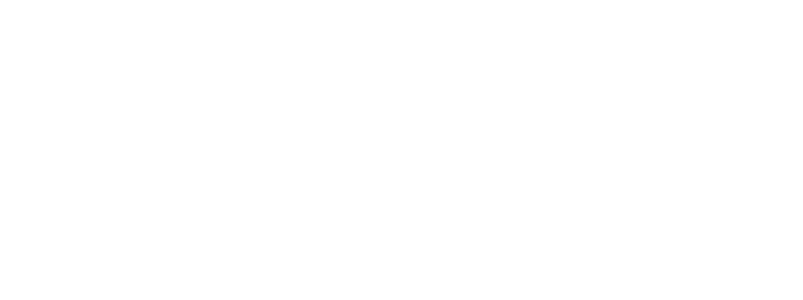
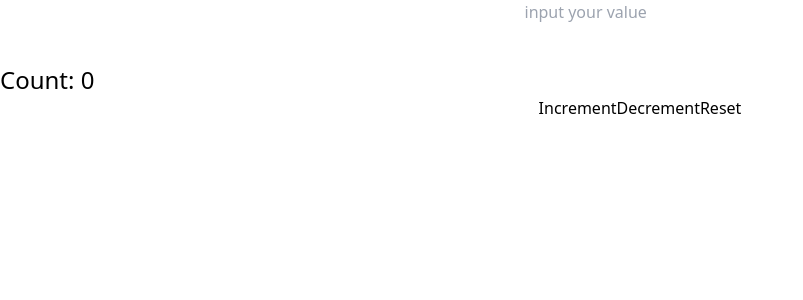
Before and after one commit to igudy/vite-react-tailwind-starter-pack, a React (Vite) app: page / in a window 1280 px wide. Shown: the top 300 px of the page, without its empty margins (0-803 px from the left). Built offline with nearby package versions, Linux system fonts and the light colour scheme.

Commit message:
zustand branch

```diff
--- a/package.json
+++ b/package.json
@@ -11,7 +11,8 @@
 		"axios": "^1.4.0",
 		"react": "^18.2.0",
 		"react-dom": "^18.2.0",
-		"react-router-dom": "^6.15.0"
+		"react-router-dom": "^6.15.0",
+		"zustand": "^4.4.3"
 	},
 	"devDependencies": {
 		"@vitejs/plugin-react-refresh": "^1.3.6",
--- a/src/App.jsx
+++ b/src/App.jsx
@@ -1,11 +1,50 @@
-import React from 'react';
+import React, { useState } from "react";
+import { useCounterStore } from "./store/counterStore";
 
 function App() {
-	return (
-		<div>
+  const [inputValue, setinputValue] = useState("");
+  const { count, increment, decrement, reset } = useCounterStore();
 
-		</div>
-	);
+  // handle incremental values
+  const handleIncrement = () => {
+    if (inputValue) {
+      const value = parseInt(inputValue, 10);
+      increment(value);
+    }
+  };
+
+  // handle decremental values
+  const handleDecrement = () => {
+    if (inputValue) {
+      const value = parseInt(inputValue, 10);
+      decrement(value);
+    }
+  };
+
+  // reset value
+  const handleReset = () => {
+    if (inputValue) {
+      const value = parseInt(inputValue, 10);
+      reset(value);
+    }
+  };
+
+  return (
+    <div className="text-center justify-center">
+      <input
+        type="text"
+        placeholder="input your value"
+        className="border-blue-500"
+        value={inputValue}
+        onChange={(e) => setinputValue(e.target.value)}
+      />
+
+      <h1 className="flex mt-10 text-2xl gap-3">Count: {count}</h1>
+      <button onClick={handleIncrement}>Increment</button>
+      <button onClick={handleDecrement}>Decrement</button>
+      <button onClick={handleReset}>Reset</button>
+    </div>
+  );
 }
 
 export default App;
--- /dev/null
+++ b/src/store/counterStore.js
@@ -0,0 +1,14 @@
+import { create } from "zustand";
+
+// type CounterStore = {
+//   count: Number,
+//   increment: () => void,
+//   decrement: () => void,
+// };
+
+export const useCounterStore = create((set) => ({
+  count: 0,
+  increment: (value) => set((state) => ({ count: state.count + value })),
+  decrement: (value) => set((state) => ({ count: state.count - value })),
+  reset: (value) => set((state) => ({ count: (value = 0) })),
+}));
```
